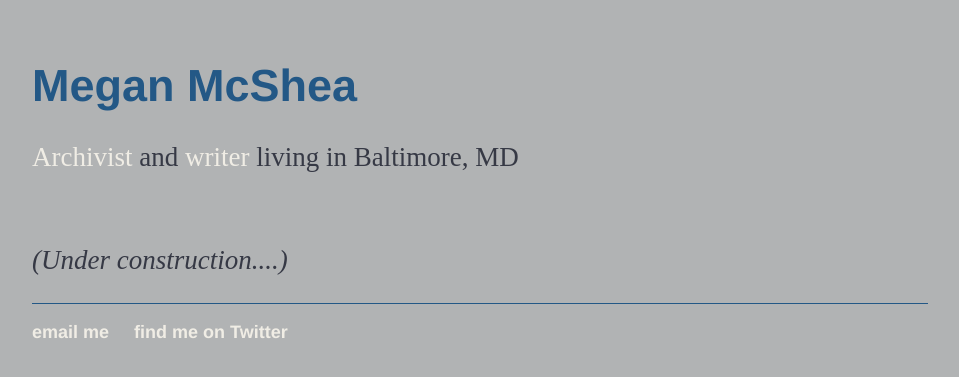
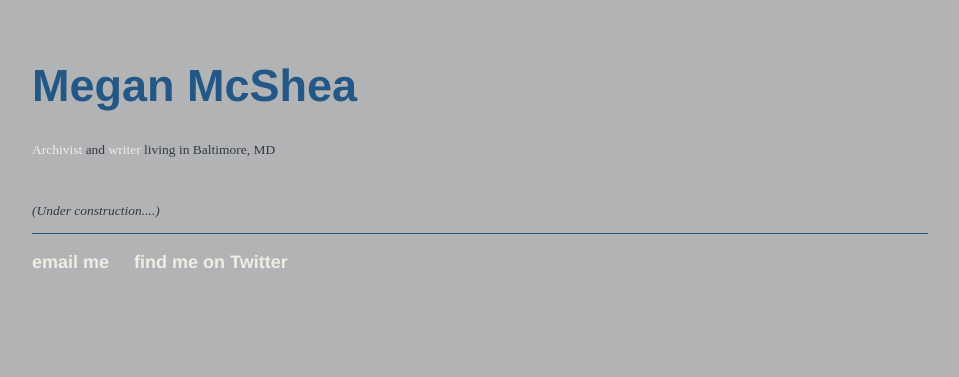
Before and after one commit to megan-mcshea/megan-mcshea.github.io, a Jekyll site: the page built from index.html, in a window 1280 px wide. Shown: the top 377 px of the page, without its empty margins (160-1119 px from the left). Built offline with Jekyll 4.4.1, drawn with Linux system fonts in a browser that asks for light colours.

Commit message:
Update main.css

```diff
--- a/css/main.css
+++ b/css/main.css
@@ -25,8 +25,12 @@ h1 {
     font-family:'Helvetica', 'Arial', 'Sans-Serif';
     color: #235886;
 }
+h2 {
+    font-size:3vmin;
+    color:#262945;
+}
 p {
-    font-size: 3vmin;
+    font-size: 1.5vmin;
     color: #363945;
 }
 footer {
```
